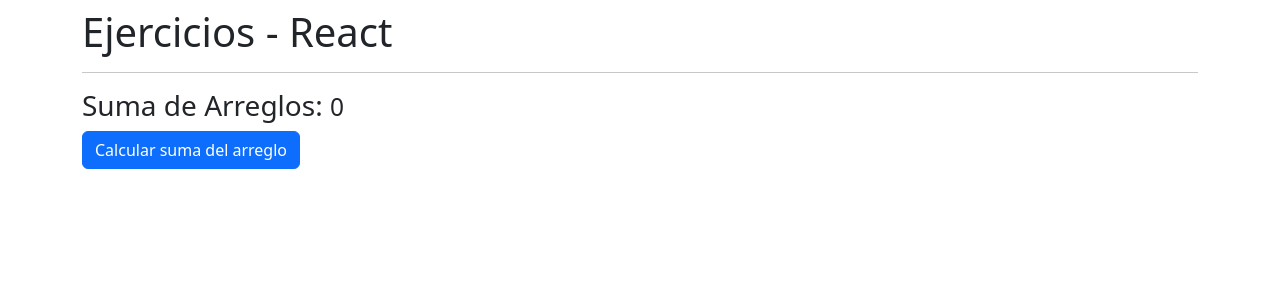
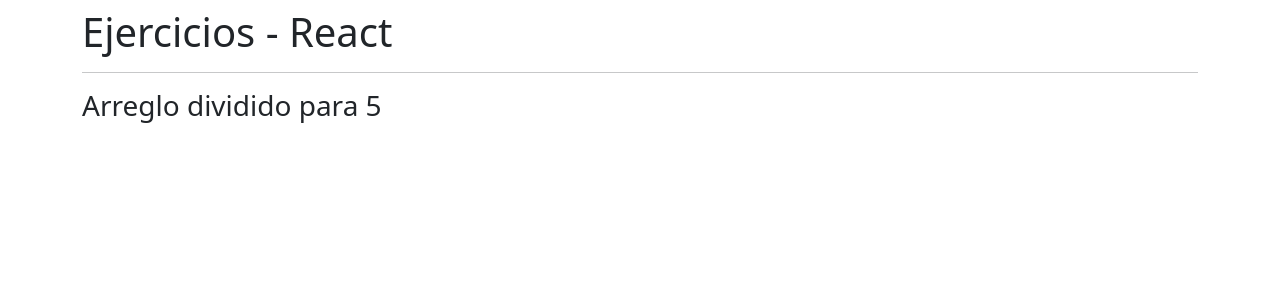
Before and after one commit to crismi16/Tarea1-A.M., a React (Create React App) app: page / in a window 1280 px wide. Shown: the top 300 px of the page. Built offline with nearby package versions, Linux system fonts and the light colour scheme.

Commit message:
añadido

```diff
--- a/src/App.tsx
+++ b/src/App.tsx
@@ -1,7 +1,8 @@
-// import { AreaCuadrado } from "./components/AreaCuadrado";
+import { AreaCuadrado } from "./components/AreaCuadrado";
 import { SumaArreglos } from "./components/SumaArreglos";
-
-// import { Acumulador } from "./components/Acumulador";
+import { DivisionArreglo } from "./components/DivisionArreglo";
+import { PromedioArreglo } from "./components/PromedioArreglo";
+import { Acumulador } from "./components/Acumulador";
 
 const App = () =>{
   return(
@@ -9,7 +10,9 @@
       <h1>Ejercicios - React</h1>
       <hr/>
       {/* <AreaCuadrado/> */}
-      <SumaArreglos/>
+      {/* <SumaArreglos/> */}
+      <DivisionArreglo/>
+      {/* <PromedioArreglo/> */}
       {/* <Acumulador/> */}
     </div>
   )
--- /dev/null
+++ b/src/components/DivisionArreglo.tsx
@@ -0,0 +1,18 @@
+import React, { useState } from 'react'
+
+export const DivisionArreglo = () => {
+
+  const array : number[] = [5,10,15,20,25,30,35,40,45,50];
+
+  const newArray = array.map((valor: number,index: number) =>{
+    const num = valor/5;
+    return num;
+  })
+  console.log("value : ",newArray);
+  return (
+    <div>
+        <h3>Arreglo dividido para 5</h3>
+        {/* <button className="btn btn-primary">Calcular nuevo arreglo</button> */}
+    </div>
+  )
+}
--- /dev/null
+++ b/src/components/PromedioArreglo.tsx
@@ -0,0 +1,7 @@
+import React from 'react'
+
+export const PromedioArreglo = () => {
+  return (
+    <div>PromedioArreglo</div>
+  )
+}
--- a/src/components/SumaArreglos.tsx
+++ b/src/components/SumaArreglos.tsx
@@ -2,14 +2,14 @@
 
 export const SumaArreglos = () => {
 
-  let array : number[] = [5,10,15,20,25,30,35,40,45,50];
+  const array : number[] = [5,10,15,20,25,30,35,40,45,50];
   const [valor,setValor] = useState(0);
 
   const sumaArray = (array : number[]) =>{
         let total: number = 0;
         for (let i = 0; i < array.length; i++) {
             let num : number = array[i];
-            total = total + num;
+            total += num;
         }
         setValor(total);
   }
```
